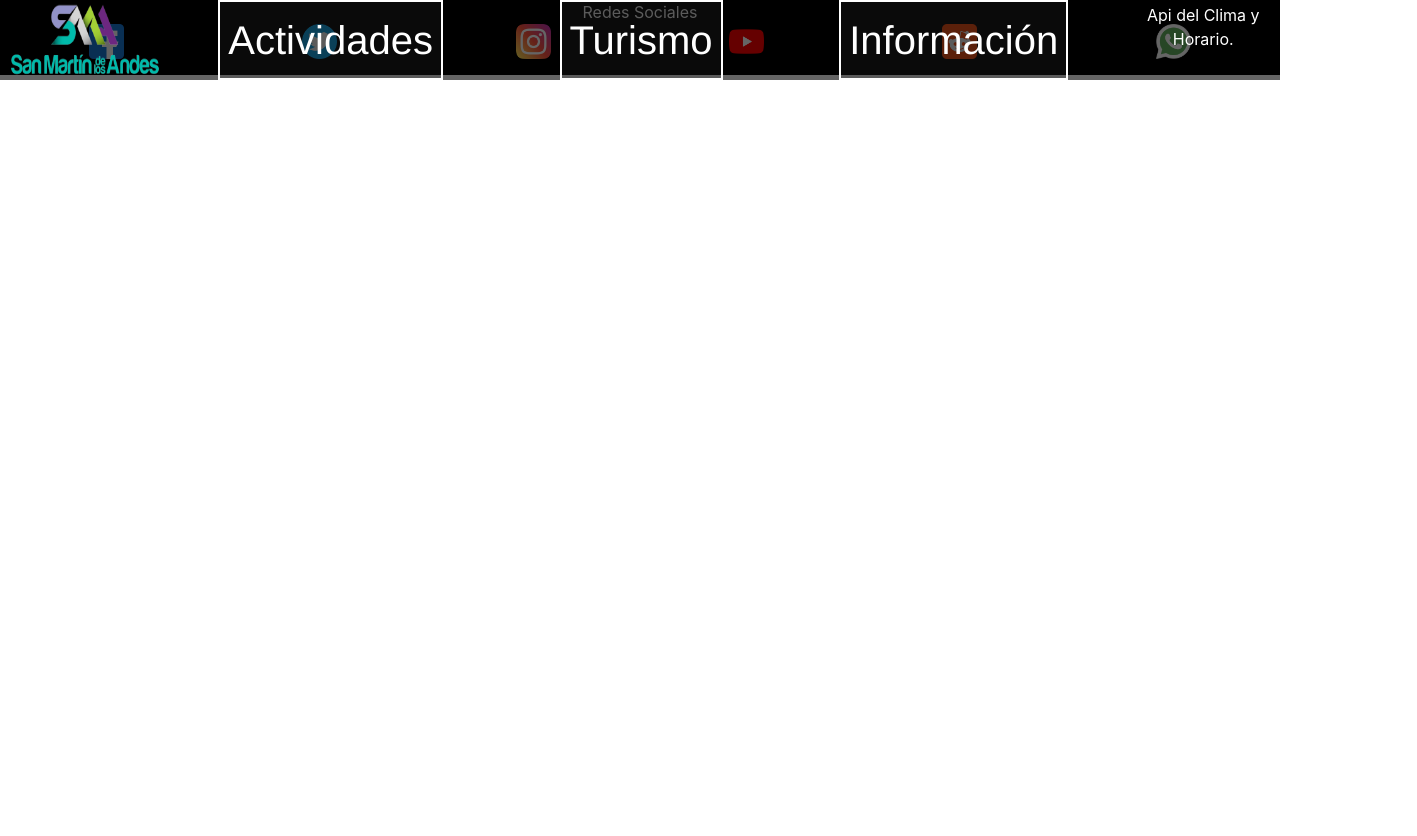
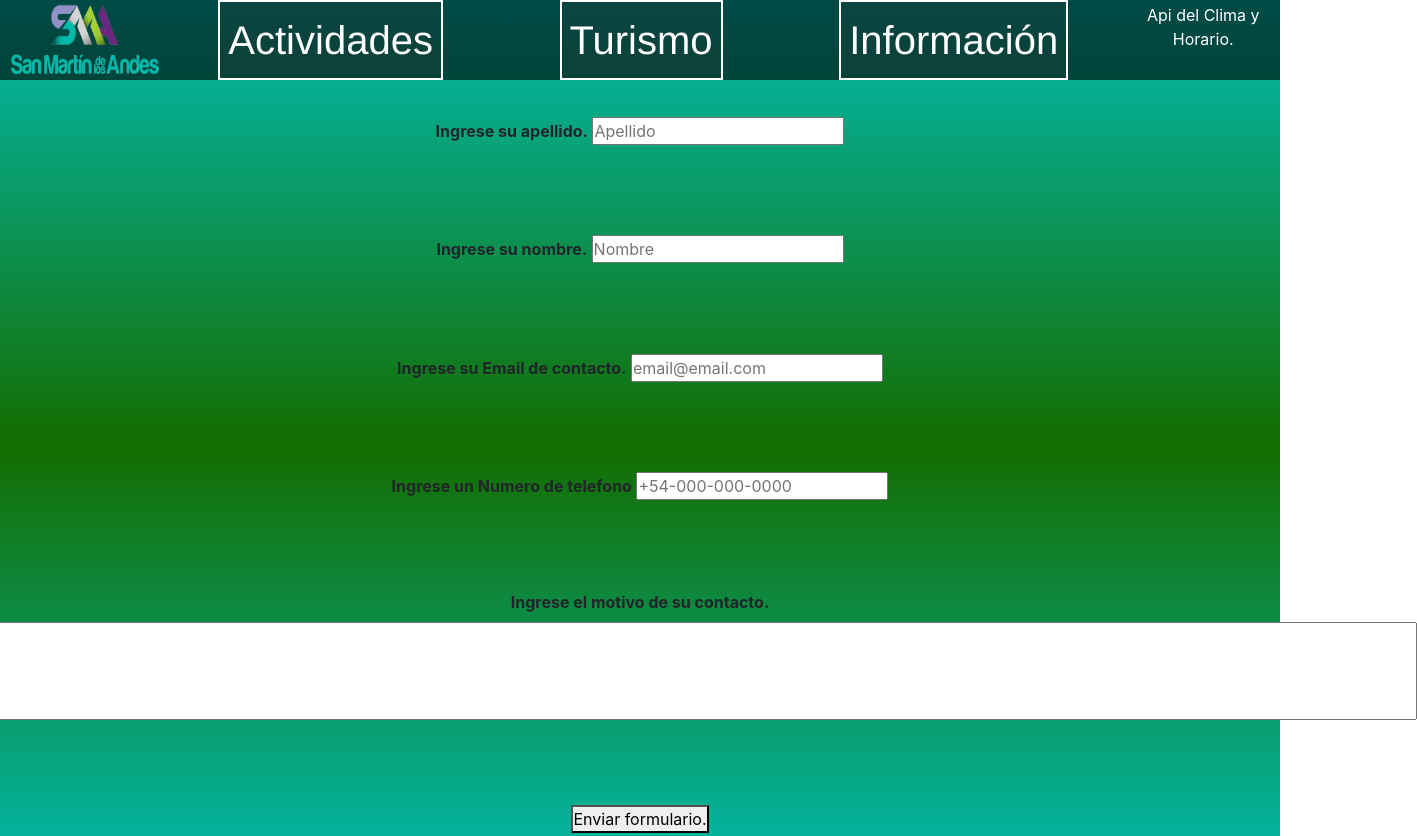
Before and after one commit to DonotHeal/Pagina-SMA-TPO, a plain HTML site: page paginas/contacto.html in a window 1280 px wide. Shown: the top 836 px of the page, 1417 px wide, since content can reach past the window. Before the commit the page ends 800 px from the top, so only its background shows below. Drawn offline with nearby package versions, Linux system fonts and the light colour scheme.

Commit message:
Cambio a Contacto, y creacion del formulario.

```diff
--- /dev/null
+++ b/css/contacto.css
@@ -0,0 +1,26 @@
+.cont {
+    background: linear-gradient(0deg, rgb(2, 188, 179) 0%, rgb(20, 109, 0) 50%, rgb(2, 188, 179) 100%);
+    display: flex;
+    text-align: center;
+    align-items: center;
+}
+.contactoLista {
+    display: flex;
+    justify-content: space-around;
+    flex-direction:column;
+    width: 100vw;
+    height: 100vh;
+    margin-top: 75px;
+}
+.contactoLista li label{
+    font-weight: bolder;
+}
+#liAsuntoContacto{
+    display: flex;
+    flex-direction: column;
+    align-items: center;
+}
+#asuntoContacto{
+    resize: none;
+    text-align: center;
+}
--- a/paginas/informacion.html
+++ b/paginas/contacto.html
@@ -8,7 +8,7 @@
         <!-- LINK CSS BOOTSTRAP -->
         <link rel="stylesheet" href="https://cdn.jsdelivr.net/npm/bootstrap@4.4.1/dist/css/bootstrap.min.css" integrity="sha384-Vkoo8x4CGsO3+Hhxv8T/Q5PaXtkKtu6ug5TOeNV6gBiFeWPGFN9MuhOf23Q9Ifjh" crossorigin="anonymous">
         <!-- LINK A NUESTRO CSS -->
-        <link rel="stylesheet" href="../css/informacion.css">
+        <link rel="stylesheet" href="../css/contacto.css">
         <link rel="stylesheet" href="../css/header.css">
         <link rel="stylesheet" href="../css/footer.css">
         <!-- LINK A FONT -->
@@ -35,7 +35,7 @@
                     <a class="nav-link navLink" href="./turismo.html">Turismo <span class="sr-only">(current)</span></a>
                 </li>
                 <li class="nav-item active">
-                    <a class="nav-link navLink" href="./informacion.html">Información <span class="sr-only">(current)</span></a>
+                    <a class="nav-link navLink" href="./contacto.html">Información <span class="sr-only">(current)</span></a>
                 </li>
               </ul>
               <span class="headerApi">Api del Clima y Horario.</span>
@@ -43,6 +43,40 @@
           </nav>
     </div>
     </header>
+
+    <div class="cont">
+        <form action="" name="fContacto">
+            <ul class="contactoLista">
+                <li>
+                    <label for="apellido">Ingrese su apellido.</label>
+                    <input type="text" name="apellido" id="apellido" placeholder="Apellido">
+                </li>
+                <li>
+                    <label for="nombre">Ingrese su nombre.</label>
+                    <input type="text" name="nombre" id="nombre" placeholder="Nombre">
+                </li>
+                <li>
+                    <label for="mail">Ingrese su Email de contacto.</label>
+                    <input type="email" name="mail" id="mail" placeholder="email@email.com">
+                </li>
+                <li>
+                    <label for="numeroTel">Ingrese un Numero de telefono</label>
+                    <input type="text" name="numeroTel" id="numeroTel" placeholder="+54-000-000-0000">
+                </li>
+                <li id="liAsuntoContacto">
+                    <label for="asuntoContacto">Ingrese el motivo de su contacto.</label>
+                    <textarea id="asuntoContacto" name="asuntoContacto" rows="4" cols="150">
+
+                    </textarea>
+                </li>
+                <li>
+                    <button type="button" value="enviar" id="enviar" onclick="">
+                        Enviar formulario.
+                    </button>
+                </li>
+            </ul>
+        </form>
+    </div>
 
     <footer class="footer">
         <section>
```
Also changed, not shown: index.html (+1 -1 lines), paginas/actividades.html (+1 -1 lines), paginas/turismo.html (+1 -1 lines), css/informacion.css (deleted).
